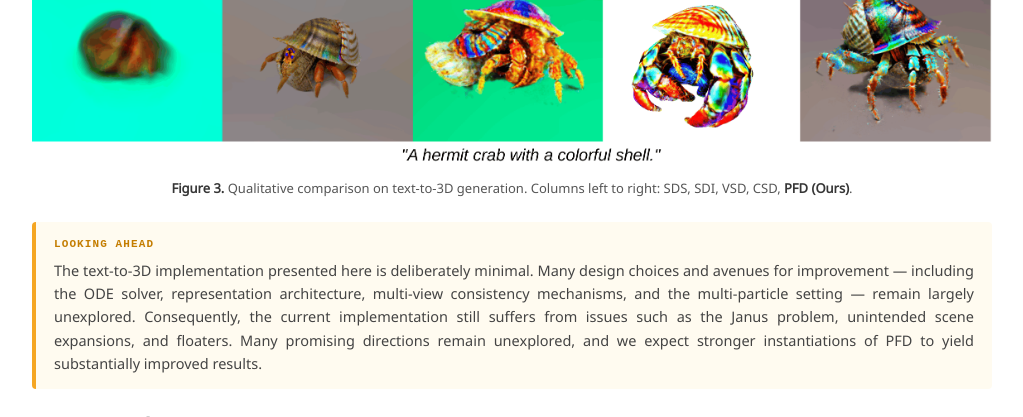
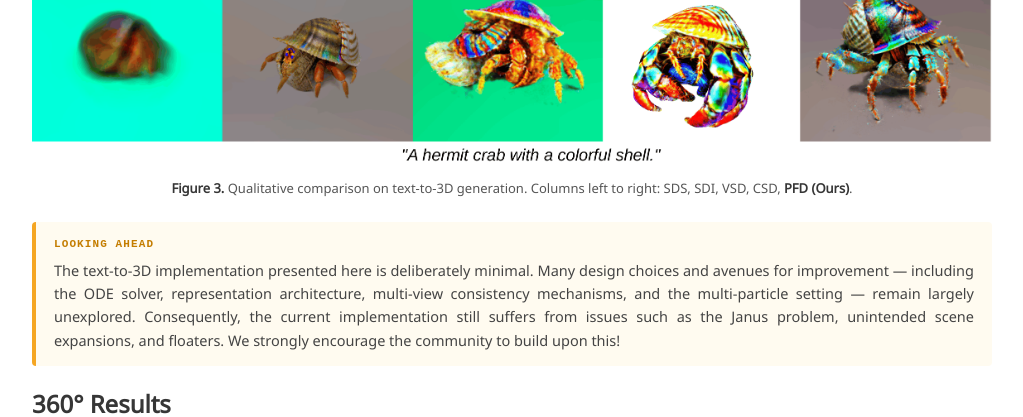
Before and after one commit to rrohithiam/rrohithiam.github.io, a Jekyll site: the page projects/pfd/index.html, which Jekyll copies as it is, in a window 1280 px wide and 900 px high, scrolled down 3975 px, cut to the strip 0-417 px from the top of the window. Shown: the whole strip, without its empty margins (128-1151 px from the left). Built offline with Jekyll 4.4.1, drawn with Linux system fonts in a browser that asks for light colours; nearby versions of some CDN libraries; some web fonts are replaced; library files that are not in the unit come from our copies; a style sheet for code colours, icons or effects is not loaded.

Commit message:
PFD webpage

```diff
--- a/projects/pfd/index.html
+++ b/projects/pfd/index.html
@@ -387,8 +387,7 @@
             and avenues for improvement &mdash; including the ODE solver, representation architecture, multi-view
             consistency mechanisms, and the multi-particle setting &mdash; remain largely unexplored. Consequently,
             the current implementation still suffers from issues such as the Janus problem, unintended scene expansions,
-            and floaters. Many promising directions remain unexplored, and we expect stronger instantiations of PFD
-            to yield substantially improved results.
+            and floaters. We strongly encourage the community to build upon this!
           </p>
         </div>
       </div>
```
